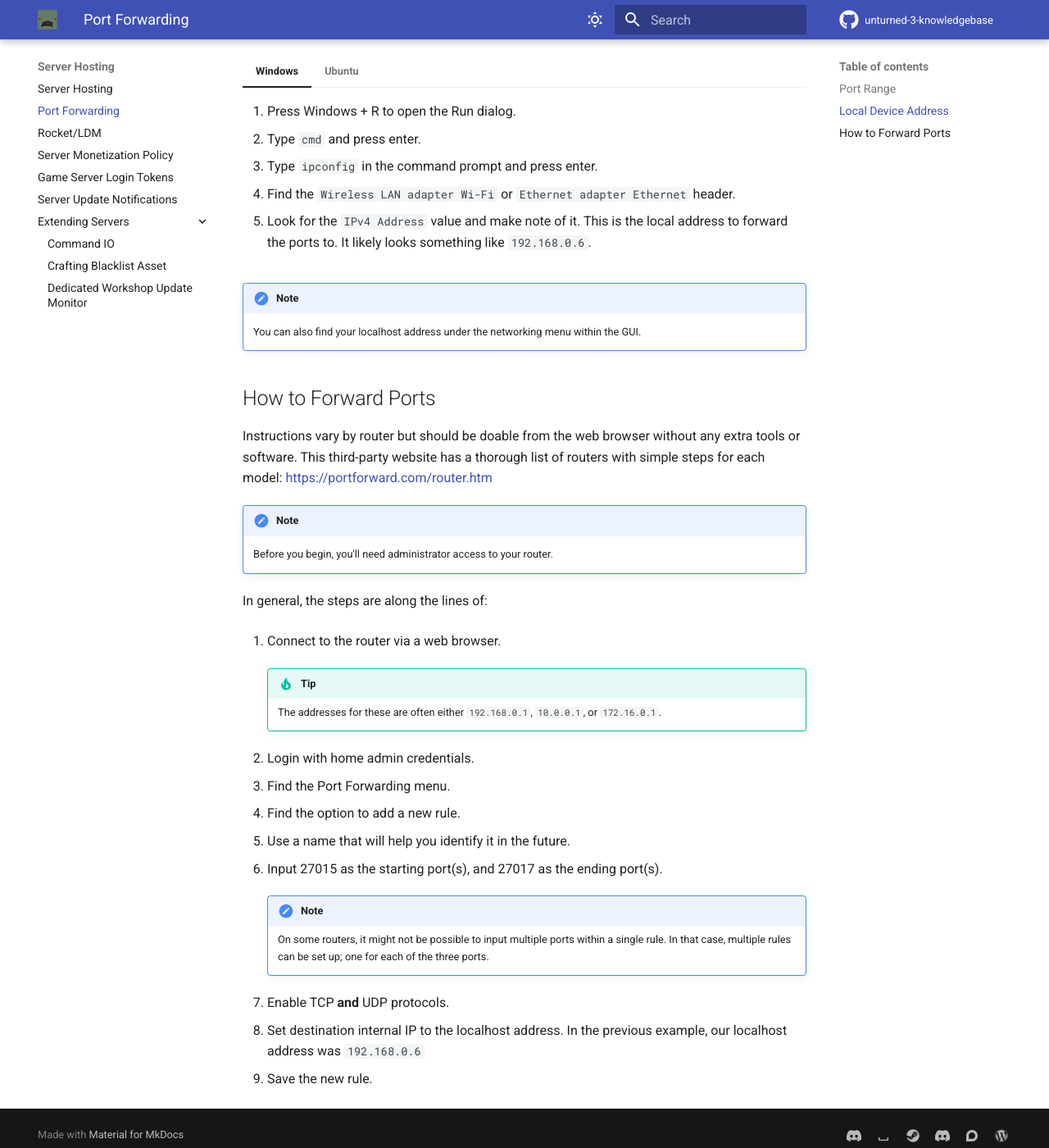
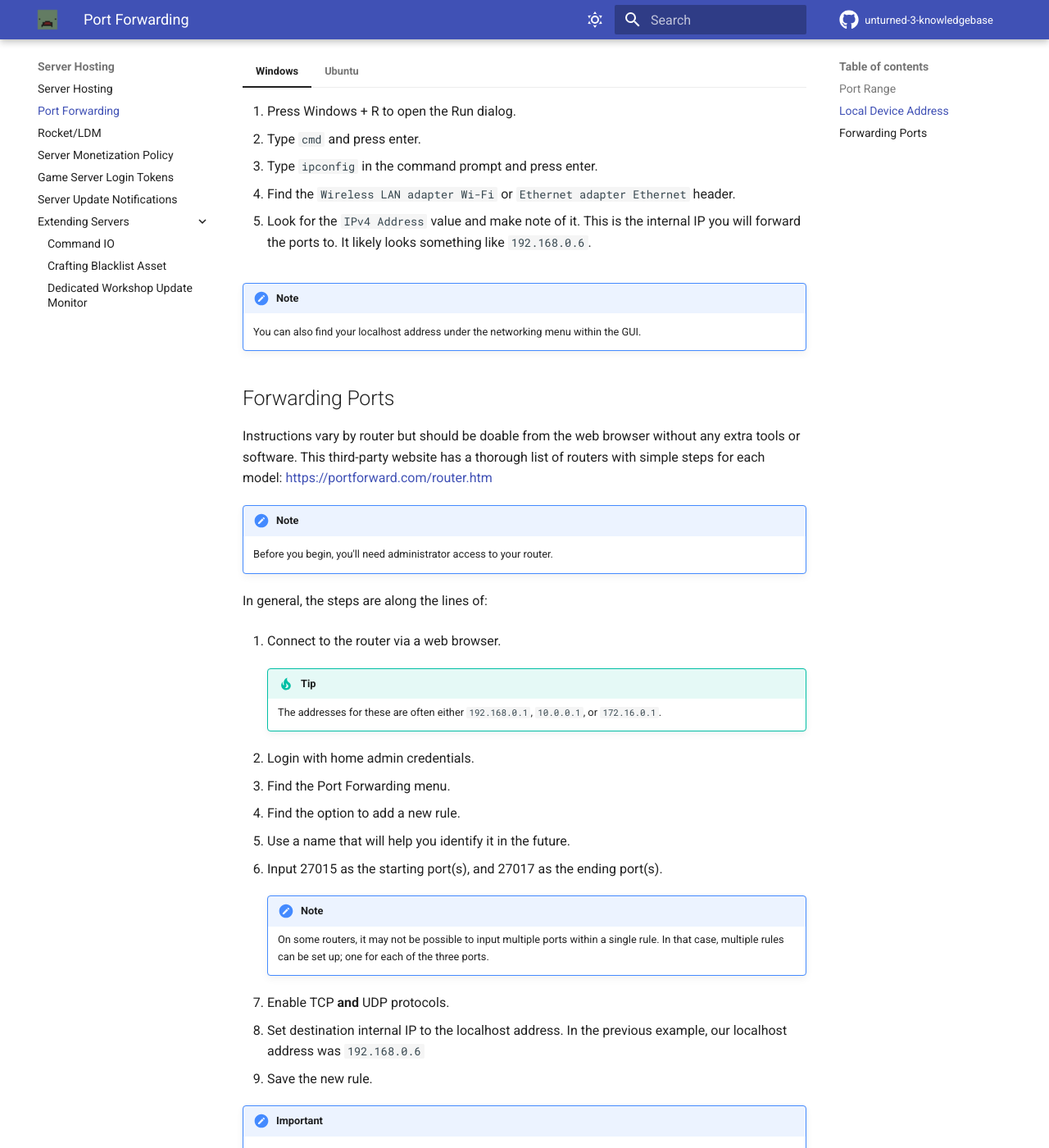
Before and after one commit to unturned-info/unturned-3-knowledgebase, an MkDocs documentation site: the page built from docs/Server-Hosting/PortForwarding.md, in a window 1280 px wide and 1400 px high, scrolled down 920 px. Shown: the whole window at 82% size. Built offline with MkDocs 1.6.1 and Material for MkDocs 9.7.7, drawn with Linux system fonts in a browser that asks for light colours; comment, search, counter and statistics services are not loaded; some of the changed text lies outside the part shown.

Commit message:
various wording fixes & adds warning about server hosting rules
Port Fowarding needs another look over, hopefully will have time & energy to do that with the server hosting page rewrite

```diff
--- a/docs/Server-Hosting/PortForwarding.md
+++ b/docs/Server-Hosting/PortForwarding.md
@@ -22,7 +22,7 @@
     2. Type `cmd` and press enter.
     3. Type `ipconfig` in the command prompt and press enter.
     4. Find the `Wireless LAN adapter Wi-Fi` or `Ethernet adapter Ethernet` header.
-    5. Look for the `IPv4 Address` value and make note of it. This is the local address to forward the ports to. It likely looks something like `192.168.0.6`.
+    5. Look for the `IPv4 Address` value and make note of it. This is the internal IP you will forward the ports to. It likely looks something like `192.168.0.6`.
 
 === "Ubuntu"
     1. Open a terminal of your choice.
@@ -32,7 +32,7 @@
 !!! note
     You can also find your localhost address under the networking menu within the GUI.
 
-## How to Forward Ports
+## Forwarding Ports
 
 Instructions vary by router but should be doable from the web browser without any extra tools or software. This third-party website has a thorough list of routers with simple steps for each model: <https://portforward.com/router.htm>
 
@@ -53,8 +53,11 @@
 6. Input 27015 as the starting port(s), and 27017 as the ending port(s).
 
     !!! Note
-        On some routers, it might not be possible to input multiple ports within a single rule. In that case, multiple rules can be set up; one for each of the three ports.
+        On some routers, it may not be possible to input multiple ports within a single rule. In that case, multiple rules can be set up; one for each of the three ports.
 
 7. Enable TCP **and** UDP protocols.
 8. Set destination internal IP to the localhost address. In the previous example, our localhost address was `192.168.0.6`
 9. Save the new rule.
+
+!!! Important
+    Other players outside of your LAN will need to use your public IP to direct connect to your server.
--- a/requirements.txt
+++ b/requirements.txt
@@ -1,4 +1,4 @@
-mkdocs-material >= 7.1.8
+mkdocs-material >= 7.2.6
 Jinja2>=2.11.1, <3.0.0
 mkdocs-git-revision-date-localized-plugin
 mkdocs-minify-plugin
```
Also changed, not shown: docs/Server-Hosting/ServerHosting.md (+7 -2 lines).
